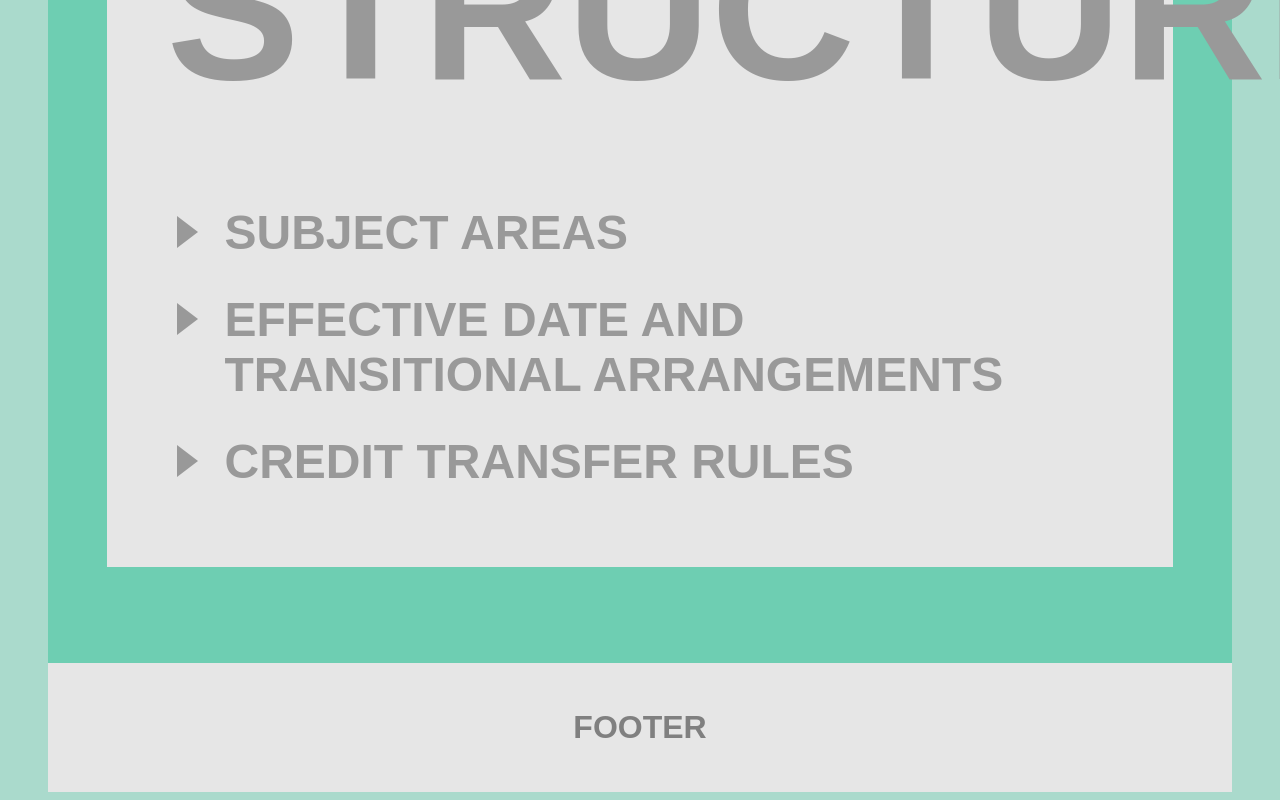
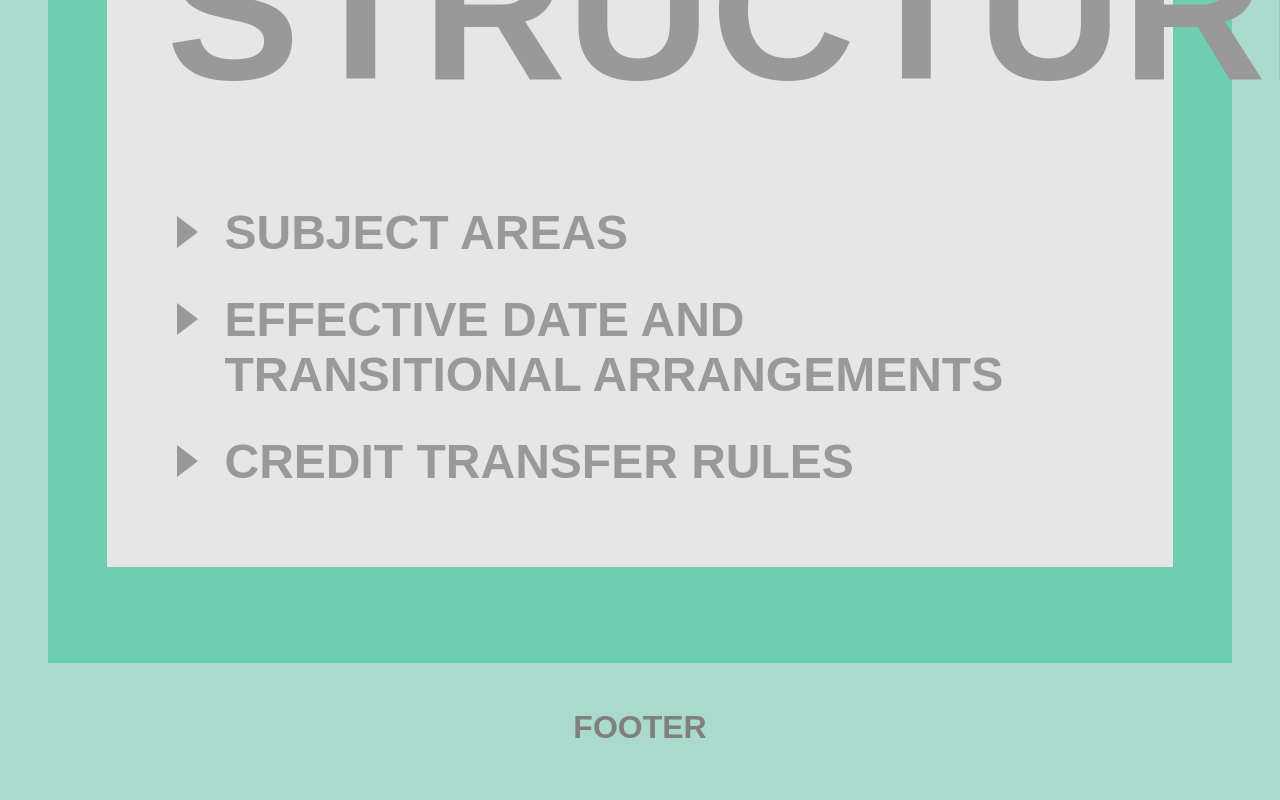
Before and after one commit to ludw0119/Curriculum_website, a plain HTML site: page index.html in a window 1280 px wide. Shown: the part 1211-2011 px from the top of the page. Drawn offline with Linux system fonts and the light colour scheme.

Commit message:
pink_footer

```diff
--- a/css/style.css
+++ b/css/style.css
@@ -27,7 +27,7 @@ main{
 }
 
 footer{
-    background-color: #e6e6e6;
+    background-color: #pink;
     padding: 2%;
     margin-left: 20px;
     margin-right: 20px;
```
